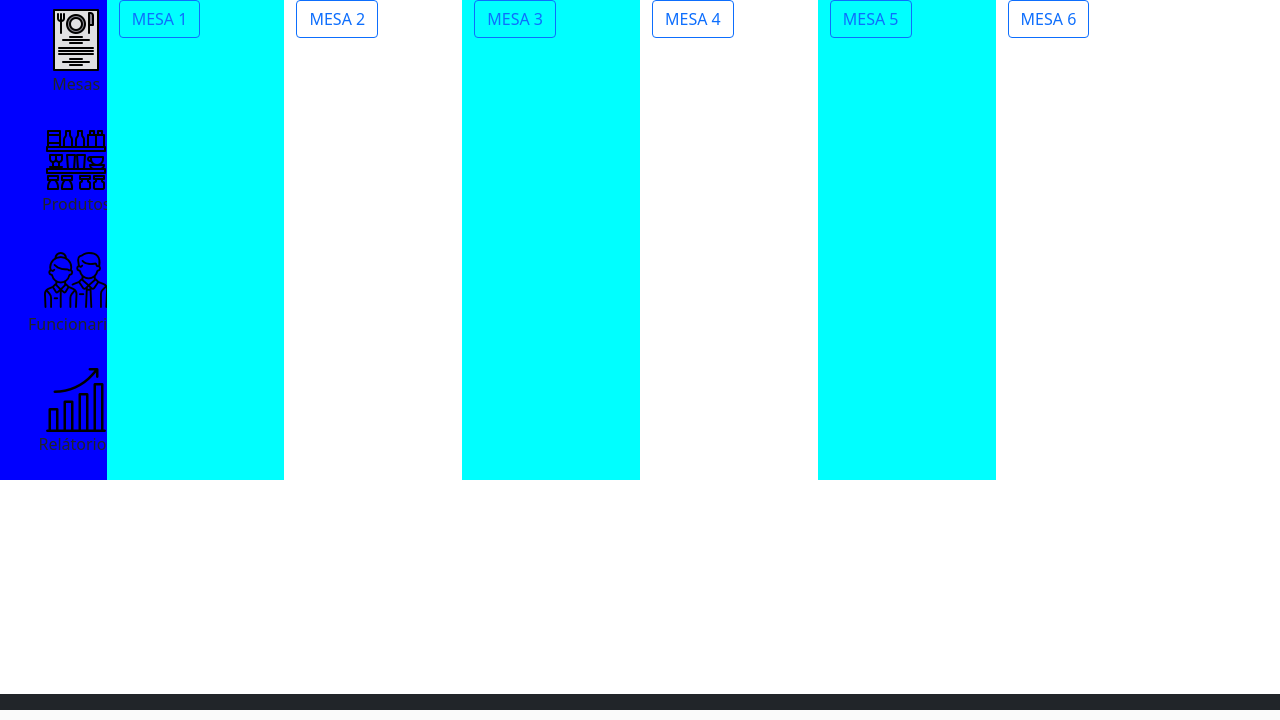
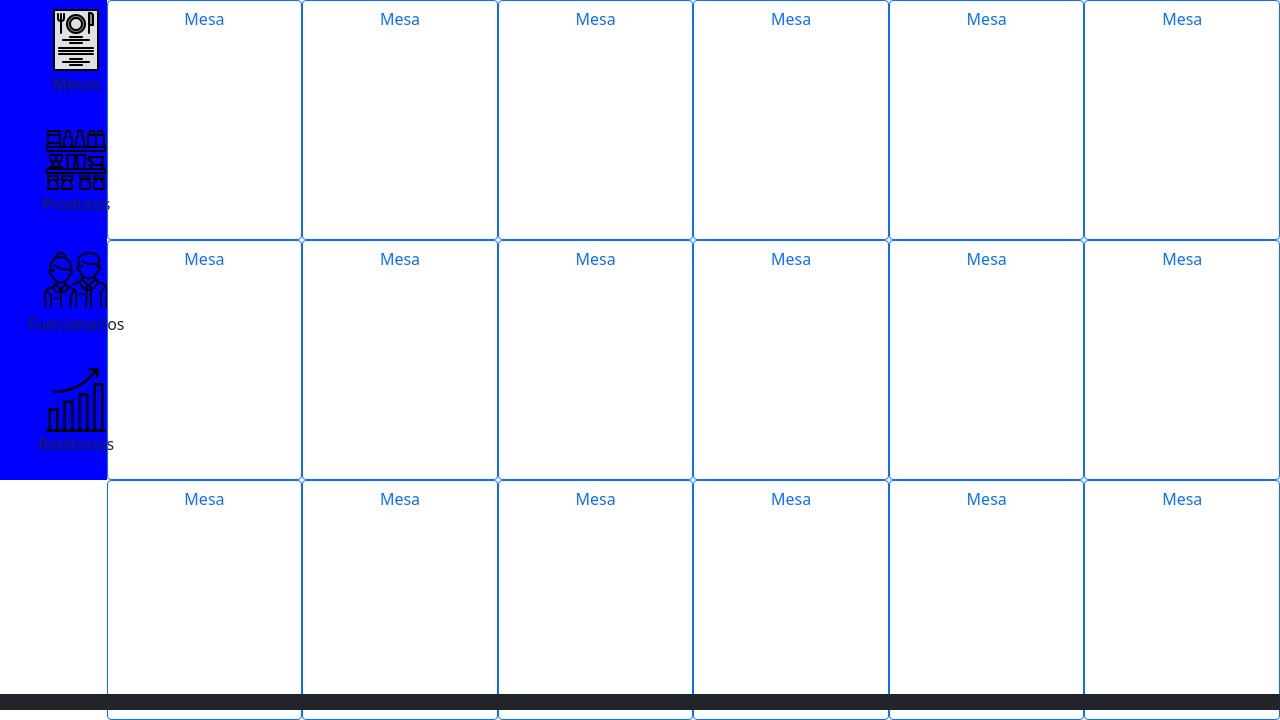
Before and after one commit to thiagododti/commandbar, a PHP site: page /mesas in a window 1280 px wide. Shown: the part 90-810 px from the top of the page. Run offline with PHP 8.4, Linux system fonts and the light colour scheme.

Commit message:
update mesas

```diff
--- a/src/views/pages/mesas.php
+++ b/src/views/pages/mesas.php
@@ -1,26 +1,64 @@
 <?php $render('header'); ?>
-<div class="col-10 justify-content-center">
-
-    <div class="row h-100">
-        <a class="col h-100" id="mesas" href="#" style="background-color: aqua;">
-            <div class="btn btn-outline-primary">MESA 1</div>
+<div class="col-11 justify-content-center">
+    <div class="row h-50">
+        <a class="col h-100 btn btn-outline-primary" href="#">
+            Mesa
         </a>
-        <a class="col" id="mesas" href="#">
-            <div class="btn btn-outline-primary">MESA 2</div>
+        <a class="col h-100 btn btn-outline-primary" href="#">
+            Mesa
         </a>
-        <a class="col" id="mesas" href="#" style="background-color: aqua;">
-            <div class="btn btn-outline-primary">MESA 3</div>
+        <a class="col h-100 btn btn-outline-primary" href="#">
+            Mesa
         </a>
-        <a class="col" id="mesas" href="#">
-            <div class="btn btn-outline-primary">MESA 4</div>
+        <a class="col h-100 btn btn-outline-primary" href="#">
+            Mesa
         </a>
-        <a class="col" id="mesas" href="#" style="background-color: aqua;">
-            <div class="btn btn-outline-primary">MESA 5</div>
+        <a class="col h-100 btn btn-outline-primary" href="#">
+            Mesa
         </a>
-        <a class="col" id="mesas" href="#">
-            <div class="btn btn-outline-primary">MESA 6</div>
+        <a class="col h-100 btn btn-outline-primary" href="#">
+            Mesa
         </a>
-
+    </div>
+    <div class="row h-50">
+        <a class="col h-100 btn btn-outline-primary" href="#">
+            Mesa
+        </a>
+        <a class="col h-100 btn btn-outline-primary" href="#">
+            Mesa
+        </a>
+        <a class="col h-100 btn btn-outline-primary" href="#">
+            Mesa
+        </a>
+        <a class="col h-100 btn btn-outline-primary" href="#">
+            Mesa
+        </a>
+        <a class="col h-100 btn btn-outline-primary" href="#">
+            Mesa
+        </a>
+        <a class="col h-100 btn btn-outline-primary" href="#">
+            Mesa
+        </a>
+    </div>
+    <div class="row h-50">
+        <a class="col h-100 btn btn-outline-primary" href="#">
+            Mesa
+        </a>
+        <a class="col h-100 btn btn-outline-primary" href="#">
+            Mesa
+        </a>
+        <a class="col h-100 btn btn-outline-primary" href="#">
+            Mesa
+        </a>
+        <a class="col h-100 btn btn-outline-primary" href="#">
+            Mesa
+        </a>
+        <a class="col h-100 btn btn-outline-primary" href="#">
+            Mesa
+        </a>
+        <a class="col h-100 btn btn-outline-primary" href="#">
+            Mesa
+        </a>
     </div>
 
 </div>
--- a/src/views/partials/header.php
+++ b/src/views/partials/header.php
@@ -15,7 +15,7 @@
 			Command Bar | Gerenciamento do estabelecimento
 		</a>
 	</nav>
-	<div class="container-fluid h-99">
+	<div class="container-fluid">
 
 		<div class="row h-100">
 			<div class="col-1" style="background-color: blue;">
```
